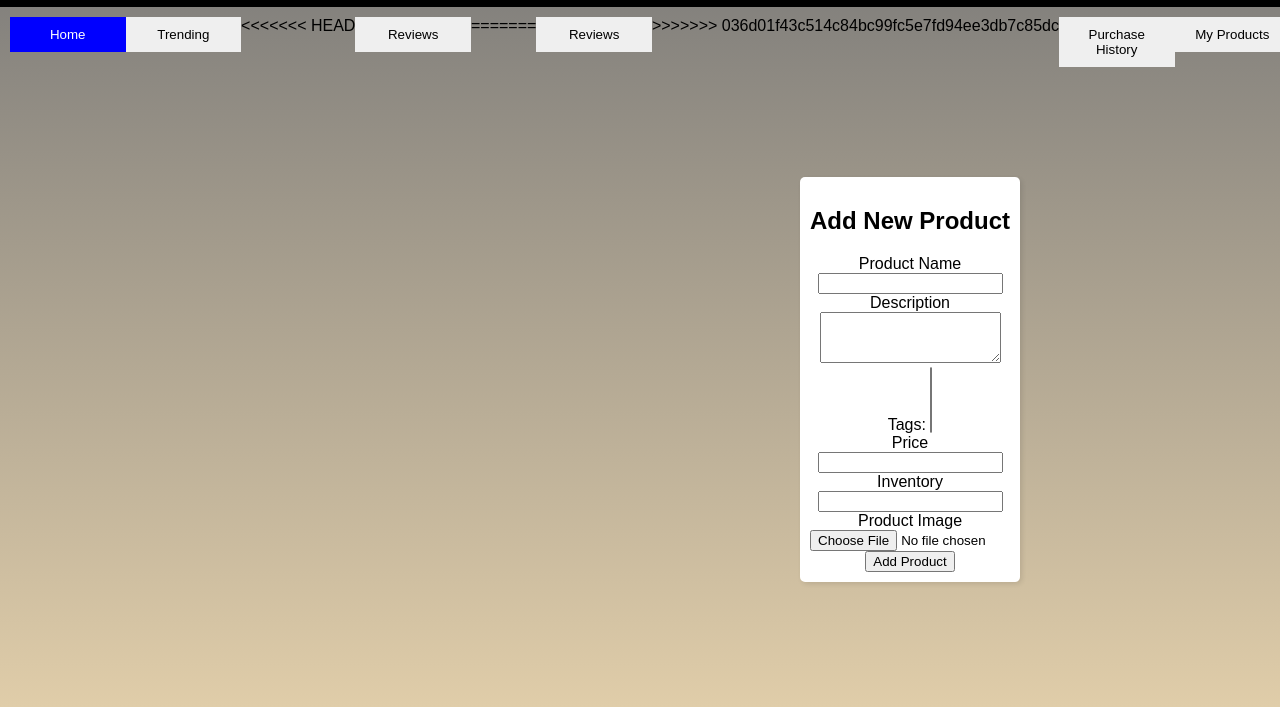
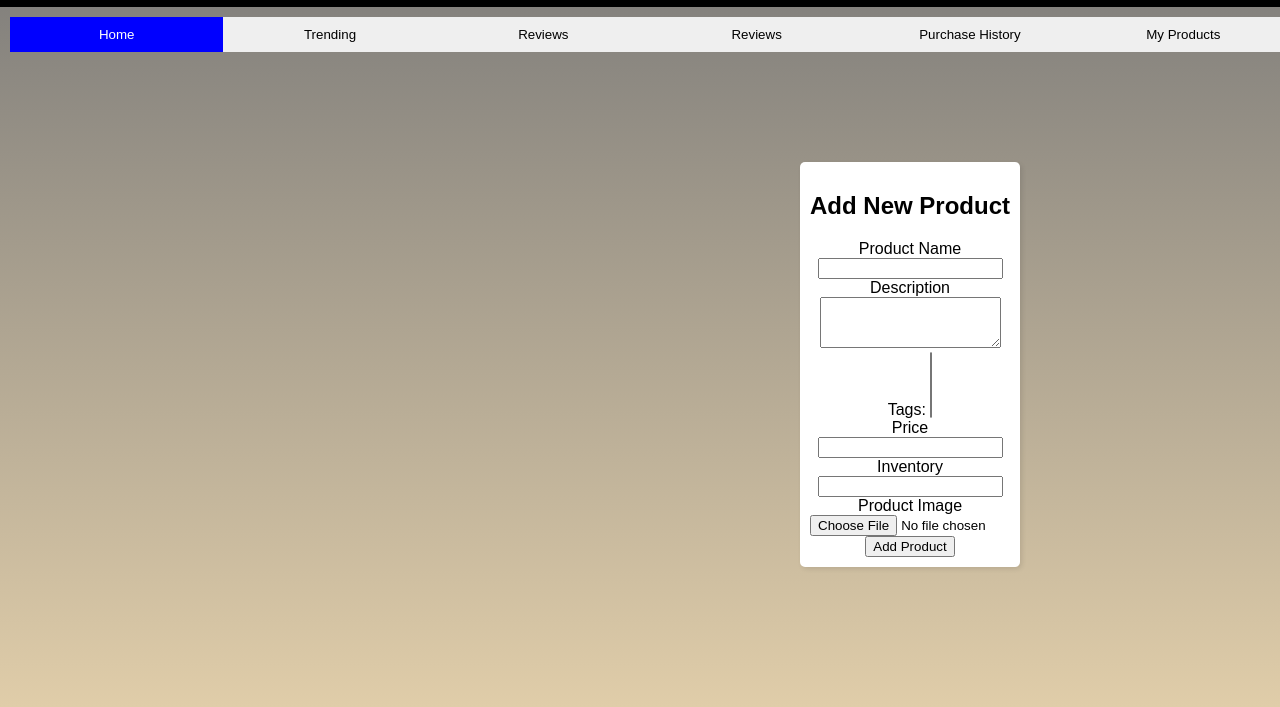
Before and after one commit to OmegSt4r/Unimart, a plain HTML site: page frontend/add-product.html in a window 1280 px wide. Shown: the part 93-800 px from the top of the page. Drawn offline with Linux system fonts and the light colour scheme.

Commit message:
Update add-product.html

```diff
--- a/frontend/add-product.html
+++ b/frontend/add-product.html
@@ -31,11 +31,8 @@
 
         <a href="index.html"> <button class="active">Home</button></a>
          <a href="trending.html"><button>Trending</button></a>
-<<<<<<< HEAD
          <a href= "my-reviews.html"><button>Reviews</button></a>
-=======
          <a href= "reviews.html"><button>Reviews</button></a>
->>>>>>> 036d01f43c514c84bc99fc5e7fd94ee3db7c85dc
          <a href="history.html"><button>Purchase History</button></a>
          <a href="my-products.html"><button>My Products</button></a>
 
```
